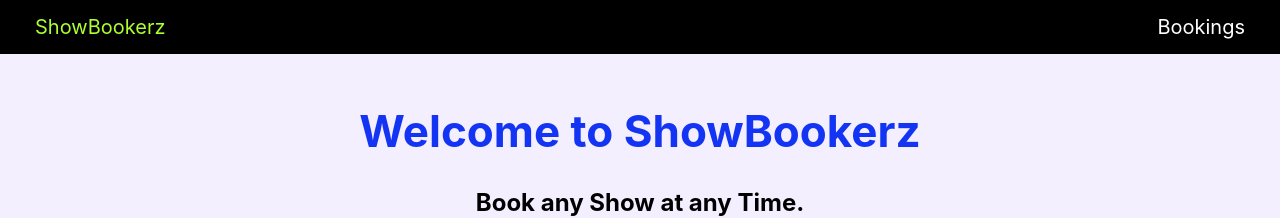
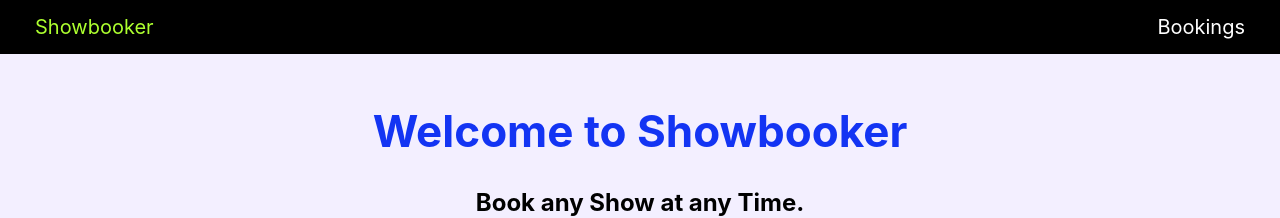
Before and after one commit to shubhamore/show-booker, a React (Create React App) app: page / in a window 1280 px wide. Shown: the top 218 px of the page. Built offline with nearby package versions, Linux system fonts and the light colour scheme; no server answers.

Commit message:
final changes

```diff
--- a/src/components/NavBar.js
+++ b/src/components/NavBar.js
@@ -16,7 +16,7 @@ export default function NavBar() {
                 <NavLink to="/" style={({ isActive }) => ({
                     color: isActive ? 'greenyellow' : 'white'
                 })}>
-                    ShowBookerz
+                    Showbooker
                 </NavLink>
             </div>
             <div style={{ margin: '10px' }}>
--- a/src/components/Search.js
+++ b/src/components/Search.js
@@ -5,7 +5,7 @@ export default function Search() {
     const [name, setName] = useState("")
     return (
         <header>
-            <h1>Welcome to ShowBookerz</h1>
+            <h1>Welcome to Showbooker</h1>
             <h2>Book any Show at any Time.</h2>
             <input type='text' placeholder='Enter Show Name' value={name} onChange={e => setName(e.target.value)} />
             <button><Link style={{ color: 'white' }} to={`/search/shows?q=${name}`}> Find </Link></button>
```
Also changed, not shown: 1 other file (tests, documents, lock files or other folders).
